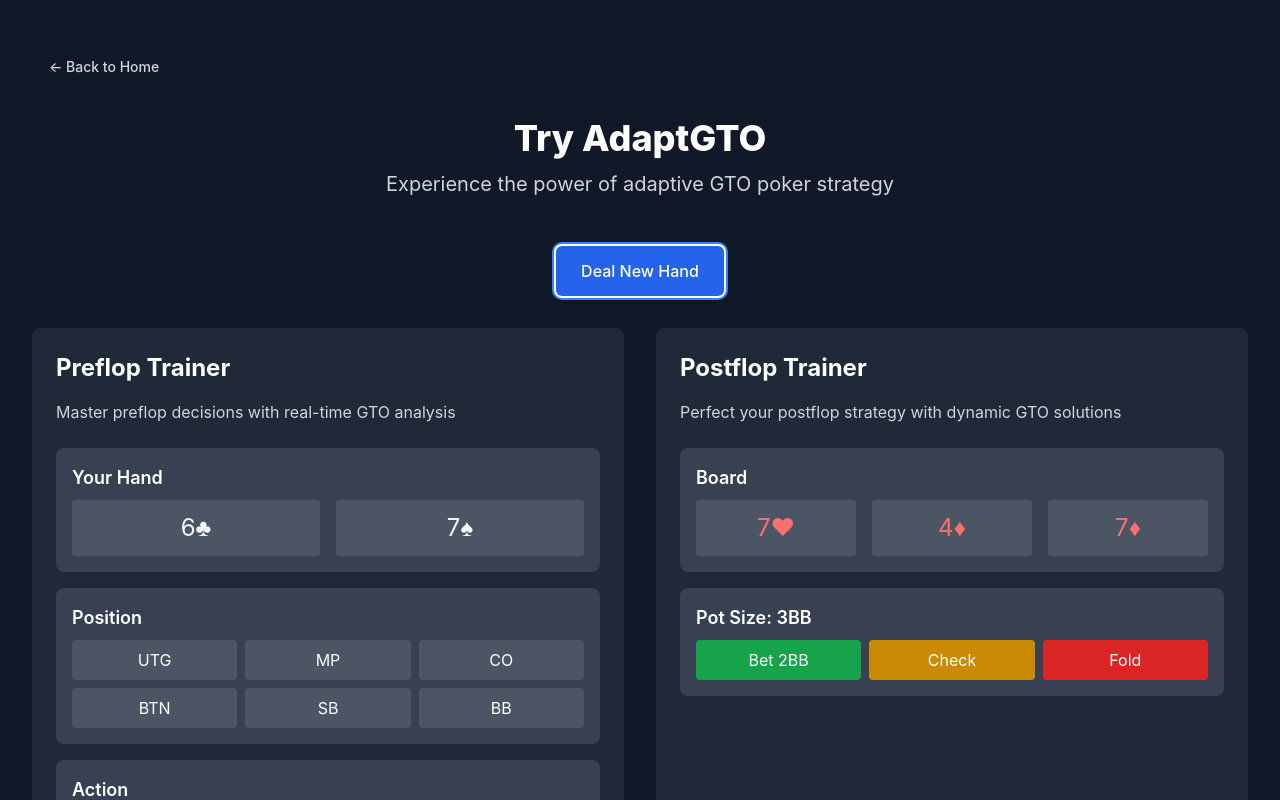
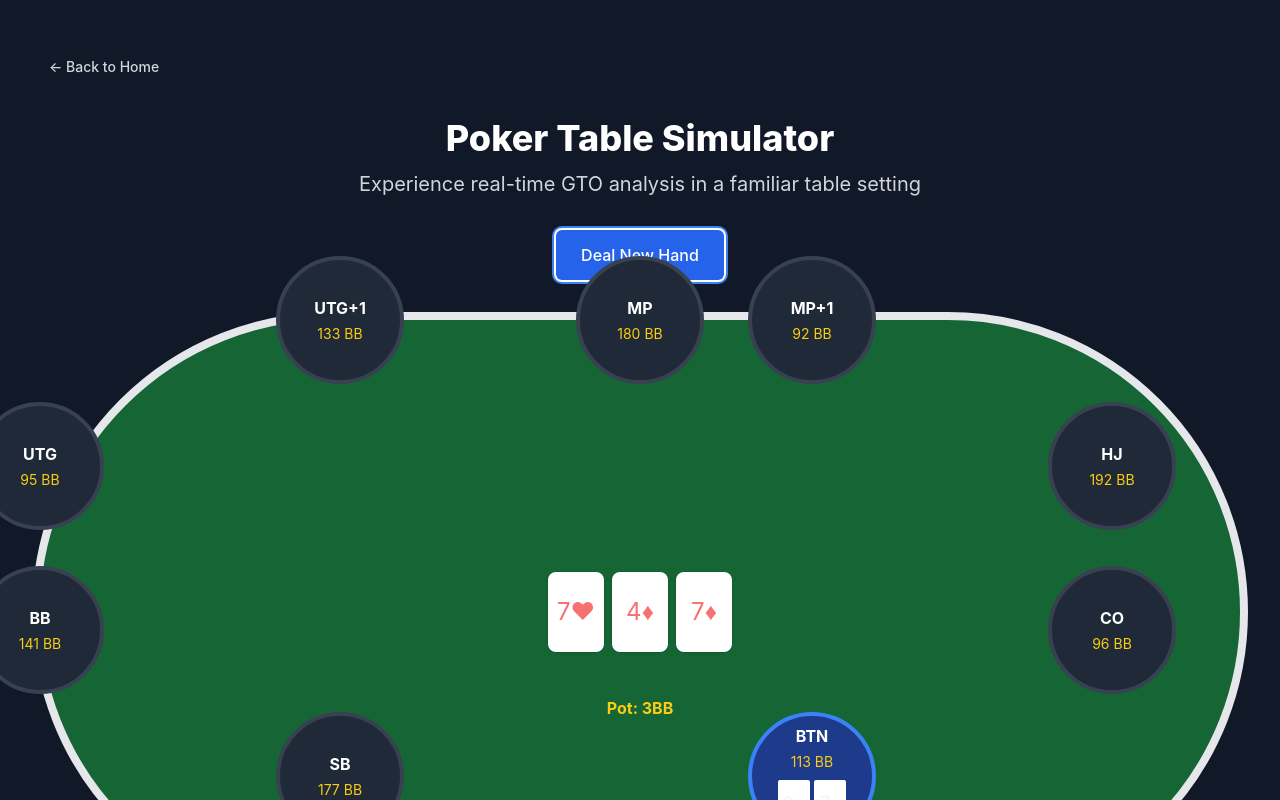
Before and after one commit to coleragone3/adaptigto-frontend, a React (Create React App) app: page /trial in a window 1280 px wide. Both pictures are taken after a click on the button "Deal New Hand". Shown: the top 800 px of the page. Built offline with nearby package versions, Linux system fonts and the light colour scheme; no server answers.

Commit message:
Update trial simulator with poker table view

```diff
--- a/src/components/TrialSimulator.jsx
+++ b/src/components/TrialSimulator.jsx
@@ -7,15 +7,14 @@ const CARDS = {
   suits: ['♠', '♥', '♦', '♣']
 };
 
-const POSITIONS = ['UTG', 'MP', 'CO', 'BTN', 'SB', 'BB'];
+const POSITIONS = ['UTG', 'UTG+1', 'MP', 'MP+1', 'HJ', 'CO', 'BTN', 'SB', 'BB'];
 
 const TrialSimulator = () => {
   const { user } = useUser();
   const navigate = useNavigate();
   const [showGTO, setShowGTO] = useState(false);
   const [gameState, setGameState] = useState(null);
-  const [selectedPosition, setSelectedPosition] = useState(null);
-  const [phase, setPhase] = useState('preflop'); // 'preflop' or 'postflop'
+  const [selectedPosition, setSelectedPosition] = useState('BTN'); // Default to button
 
   const generateRandomCard = (usedCards = []) => {
     let card;
@@ -46,10 +45,13 @@ const TrialSimulator = () => {
     setGameState({
       heroCards: [card1, card2],
       flopCards: [flop1, flop2, flop3],
-      potSize: 3 // Starting pot size in BB
+      potSize: 3, // Starting pot size in BB
+      players: POSITIONS.map(pos => ({
+        position: pos,
+        stack: Math.floor(Math.random() * (200 - 80) + 80), // Random stack between 80-200 BB
+        hasCards: true
+      }))
     });
-    setPhase('preflop');
-    setSelectedPosition(null);
     setShowGTO(false);
   };
 
@@ -57,30 +59,104 @@ const TrialSimulator = () => {
     return suit === '♥' || suit === '♦' ? 'text-red-400' : 'text-gray-100';
   };
 
-  const calculateGTOStrategy = (cards, position, phase, potSize) => {
-    // Simple GTO strategy calculation
+  const calculateGTOStrategy = (cards, position, stack) => {
     const handStrength = CARDS.ranks.indexOf(cards[0].rank) + CARDS.ranks.indexOf(cards[1].rank) / 13;
     const isSuited = cards[0].suit === cards[1].suit;
     const isPair = cards[0].rank === cards[1].rank;
 
-    if (phase === 'preflop') {
+    // More sophisticated GTO strategy based on position and stack depth
+    if (position === 'BTN' || position === 'CO') {
       if (isPair || (handStrength > 20) || (isSuited && handStrength > 18)) {
-        return { raise: 85, fold: 15 };
+        return { raise: 85, call: 10, fold: 5 };
       } else if (handStrength > 15) {
-        return { raise: 65, fold: 35 };
+        return { raise: 65, call: 20, fold: 15 };
       } else {
-        return { raise: 25, fold: 75 };
+        return { raise: 40, call: 20, fold: 40 };
+      }
+    } else if (position === 'SB') {
+      if (isPair || (handStrength > 20)) {
+        return { raise: 80, call: 15, fold: 5 };
+      } else {
+        return { raise: 30, call: 20, fold: 50 };
+      }
+    } else if (position === 'BB') {
+      if (isPair || handStrength > 18) {
+        return { raise: 70, call: 25, fold: 5 };
+      } else {
+        return { raise: 25, call: 45, fold: 30 };
       }
     } else {
-      // Postflop strategy
-      if (handStrength > 20) {
-        return { bet: 60, check: 35, fold: 5 };
-      } else if (handStrength > 15) {
-        return { bet: 40, check: 50, fold: 10 };
+      // Early position
+      if (isPair || handStrength > 22) {
+        return { raise: 90, call: 5, fold: 5 };
+      } else if (handStrength > 19) {
+        return { raise: 60, call: 10, fold: 30 };
       } else {
-        return { bet: 20, check: 50, fold: 30 };
+        return { raise: 15, call: 15, fold: 70 };
       }
     }
+  };
+
+  const renderPokerTable = () => {
+    if (!gameState) return null;
+
+    const seatPositions = {
+      'UTG': 'top-1/4 left-0',
+      'UTG+1': 'top-0 left-1/4',
+      'MP': 'top-0 left-1/2',
+      'MP+1': 'top-0 right-1/4',
+      'HJ': 'top-1/4 right-0',
+      'CO': 'bottom-1/4 right-0',
+      'BTN': 'bottom-0 right-1/4',
+      'SB': 'bottom-0 left-1/4',
+      'BB': 'bottom-1/4 left-0'
+    };
+
+    return (
+      <div className="relative w-full h-[600px] bg-green-800 rounded-full border-8 border-brown-800 mb-8">
+        {/* Center/Community Cards */}
+        <div className="absolute top-1/2 left-1/2 transform -translate-x-1/2 -translate-y-1/2 flex gap-2">
+          {gameState.flopCards.map((card, index) => (
+            <div key={index} className="w-14 h-20 bg-white rounded-lg shadow flex items-center justify-center">
+              <span className={`text-2xl ${getCardColor(card.suit)}`}>
+                {card.rank}{card.suit}
+              </span>
+            </div>
+          ))}
+        </div>
+
+        {/* Pot Size */}
+        <div className="absolute top-1/2 left-1/2 transform -translate-x-1/2 -translate-y-1/2 mt-24 text-yellow-400 font-bold">
+          Pot: {gameState.potSize}BB
+        </div>
+
+        {/* Player Seats */}
+        {gameState.players.map((player, index) => (
+          <div
+            key={player.position}
+            className={`absolute ${seatPositions[player.position]} transform -translate-x-1/2 -translate-y-1/2`}
+          >
+            <div className={`w-32 h-32 rounded-full flex flex-col items-center justify-center ${
+              player.position === selectedPosition ? 'bg-blue-900' : 'bg-gray-800'
+            } border-4 ${player.position === selectedPosition ? 'border-blue-500' : 'border-gray-700'}`}>
+              <div className="text-white font-bold mb-1">{player.position}</div>
+              <div className="text-yellow-400 text-sm">{player.stack} BB</div>
+              {player.position === selectedPosition && (
+                <div className="mt-2 flex gap-1">
+                  {gameState.heroCards.map((card, idx) => (
+                    <div key={idx} className="w-8 h-12 bg-white rounded-sm flex items-center justify-center">
+                      <span className={`text-lg ${getCardColor(card.suit)}`}>
+                        {card.rank}{card.suit}
+                      </span>
+                    </div>
+                  ))}
+                </div>
+              )}
+            </div>
+          </div>
+        ))}
+      </div>
+    );
   };
 
   return (
@@ -95,12 +171,12 @@ const TrialSimulator = () => {
           </button>
         </div>
 
-        <div className="text-center mb-12">
+        <div className="text-center mb-8">
           <h2 className="text-3xl font-extrabold text-white sm:text-4xl">
-            Try AdaptGTO
+            Poker Table Simulator
           </h2>
           <p className="mt-3 text-xl text-gray-300">
-            Experience the power of adaptive GTO poker strategy
+            Experience real-time GTO analysis in a familiar table setting
           </p>
         </div>
 
@@ -113,22 +189,18 @@ const TrialSimulator = () => {
           </button>
         </div>
 
+        {renderPokerTable()}
+
         {gameState && (
-          <div className="grid grid-cols-1 lg:grid-cols-2 gap-8">
-            {/* Preflop Section */}
-            <div className="bg-gray-800 rounded-lg shadow-lg overflow-hidden">
-              <div className="p-6">
-                <h3 className="text-2xl font-bold text-white mb-4">Preflop Trainer</h3>
-                <p className="text-gray-300 mb-6">
-                  Master preflop decisions with real-time GTO analysis
-                </p>
-
+          <div className="bg-gray-800 rounded-lg p-6 mt-8">
+            <h3 className="text-xl font-bold text-white mb-4">GTO Analysis</h3>
+            <div className="grid grid-cols-1 md:grid-cols-2 gap-6">
               <div className="space-y-4">
                 <div className="bg-gray-700 p-4 rounded-lg">
                   <h4 className="text-lg font-semibold text-white mb-2">Your Hand</h4>
-                    <div className="grid grid-cols-2 gap-4">
+                  <div className="flex gap-4 justify-center">
                     {gameState.heroCards.map((card, index) => (
-                        <div key={index} className="bg-gray-600 p-3 rounded text-center">
+                      <div key={index} className="w-14 h-20 bg-white rounded-lg shadow flex items-center justify-center">
                         <span className={`text-2xl ${getCardColor(card.suit)}`}>
                           {card.rank}{card.suit}
                         </span>
@@ -138,151 +210,61 @@ const TrialSimulator = () => {
                 </div>
 
                 <div className="bg-gray-700 p-4 rounded-lg">
-                    <h4 className="text-lg font-semibold text-white mb-2">Position</h4>
+                  <h4 className="text-lg font-semibold text-white mb-2">Position: {selectedPosition}</h4>
                   <div className="grid grid-cols-3 gap-2">
-                      {POSITIONS.map(pos => (
-                        <button
-                          key={pos}
-                          onClick={() => setSelectedPosition(pos)}
-                          className={`${
-                            selectedPosition === pos
-                              ? 'bg-blue-600 hover:bg-blue-700'
-                              : 'bg-gray-600 hover:bg-gray-700'
-                          } text-white px-3 py-2 rounded transition-colors`}
-                        >
-                          {pos}
-                        </button>
-                      ))}
-                    </div>
-                  </div>
-
-                  <div className="bg-gray-700 p-4 rounded-lg">
-                    <h4 className="text-lg font-semibold text-white mb-2">Action</h4>
-                    <div className="grid grid-cols-2 gap-4">
                     <button
                       onClick={() => setShowGTO(true)}
-                        className="bg-green-600 text-white px-4 py-2 rounded hover:bg-green-700"
+                      className="bg-green-600 text-white px-3 py-2 rounded hover:bg-green-700"
                     >
                       Raise 2.5BB
                     </button>
                     <button
                       onClick={() => setShowGTO(true)}
-                        className="bg-red-600 text-white px-4 py-2 rounded hover:bg-red-700"
+                      className="bg-yellow-600 text-white px-3 py-2 rounded hover:bg-yellow-700"
                     >
-                        Fold
-                      </button>
-                    </div>
-                  </div>
-
-                  {showGTO && selectedPosition && (
-                    <div className="bg-indigo-900 p-4 rounded-lg">
-                      <h4 className="text-lg font-semibold text-white mb-2">GTO Analysis</h4>
-                      <p className="text-gray-300">
-                        {(() => {
-                          const strategy = calculateGTOStrategy(gameState.heroCards, selectedPosition, 'preflop');
-                          return `Raise 2.5BB (${strategy.raise}%) | Fold (${strategy.fold}%)`;
-                        })()}
-                      </p>
-                    </div>
-                  )}
-                </div>
-              </div>
-            </div>
-
-            {/* Postflop Section */}
-            <div className="bg-gray-800 rounded-lg shadow-lg overflow-hidden">
-              <div className="p-6">
-                <h3 className="text-2xl font-bold text-white mb-4">Postflop Trainer</h3>
-                <p className="text-gray-300 mb-6">
-                  Perfect your postflop strategy with dynamic GTO solutions
-                </p>
-
-                <div className="space-y-4">
-                  <div className="bg-gray-700 p-4 rounded-lg">
-                    <h4 className="text-lg font-semibold text-white mb-2">Board</h4>
-                    <div className="grid grid-cols-3 gap-4">
-                      {gameState.flopCards.map((card, index) => (
-                        <div key={index} className="bg-gray-600 p-3 rounded text-center">
-                          <span className={`text-2xl ${getCardColor(card.suit)}`}>
-                            {card.rank}{card.suit}
-                          </span>
-                        </div>
-                      ))}
-                    </div>
-                  </div>
-
-                  <div className="bg-gray-700 p-4 rounded-lg">
-                    <h4 className="text-lg font-semibold text-white mb-2">Pot Size: {gameState.potSize}BB</h4>
-                    <div className="grid grid-cols-3 gap-2">
-                      <button
-                        onClick={() => {
-                          setPhase('postflop');
-                          setShowGTO(true);
-                        }}
-                        className="bg-green-600 text-white px-3 py-2 rounded hover:bg-green-700"
-                      >
-                        Bet {Math.round(gameState.potSize * 0.66)}BB
+                      Call
                     </button>
                     <button
-                        onClick={() => {
-                          setPhase('postflop');
-                          setShowGTO(true);
-                        }}
-                        className="bg-yellow-600 text-white px-3 py-2 rounded hover:bg-yellow-700"
-                      >
-                        Check
-                      </button>
-                      <button
-                        onClick={() => {
-                          setPhase('postflop');
-                          setShowGTO(true);
-                        }}
+                      onClick={() => setShowGTO(true)}
                       className="bg-red-600 text-white px-3 py-2 rounded hover:bg-red-700"
                     >
                       Fold
                     </button>
                   </div>
                 </div>
+              </div>
 
-                  {showGTO && phase === 'postflop' && selectedPosition && (
+              {showGTO && (
                 <div className="bg-indigo-900 p-4 rounded-lg">
-                      <h4 className="text-lg font-semibold text-white mb-2">GTO Analysis</h4>
+                  <h4 className="text-lg font-semibold text-white mb-2">GTO Recommendation</h4>
+                  <div className="space-y-2">
+                    {(() => {
+                      const strategy = calculateGTOStrategy(
+                        gameState.heroCards,
+                        selectedPosition,
+                        gameState.players.find(p => p.position === selectedPosition)?.stack
+                      );
+                      return (
+                        <>
                           <p className="text-gray-300">
-                        {(() => {
-                          const strategy = calculateGTOStrategy(gameState.heroCards, selectedPosition, 'postflop', gameState.potSize);
-                          return `Bet ${Math.round(gameState.potSize * 0.66)}BB (${strategy.bet}%) | Check (${strategy.check}%) | Fold (${strategy.fold}%)`;
+                            Raise 2.5BB: {strategy.raise}%
+                          </p>
+                          <p className="text-gray-300">
+                            Call: {strategy.call}%
+                          </p>
+                          <p className="text-gray-300">
+                            Fold: {strategy.fold}%
+                          </p>
+                          <div className="mt-4 text-sm text-gray-400">
+                            Based on: Position, Stack Depth, and Hand Strength
+                          </div>
+                        </>
+                      );
                     })()}
-                      </p>
+                  </div>
                 </div>
               )}
             </div>
-              </div>
-            </div>
-          </div>
-        )}
-
-        {!gameState && (
-          <div className="text-center text-gray-300 text-lg">
-            Click "Deal New Hand" to start practicing!
-          </div>
-        )}
-
-        {gameState && (
-          <div className="mt-8 flex justify-center space-x-4">
-            <button
-              onClick={() => setShowGTO(!showGTO)}
-              className="inline-flex items-center px-6 py-3 border border-transparent text-base font-medium rounded-md text-white bg-indigo-600 hover:bg-indigo-700 focus:outline-none focus:ring-2 focus:ring-offset-2 focus:ring-indigo-500"
-            >
-              {showGTO ? 'Hide GTO Analysis' : 'Show GTO Analysis'}
-            </button>
-            {!user && (
-              <a
-                href="/sign-up"
-                className="inline-flex items-center px-6 py-3 border border-transparent text-base font-medium rounded-md text-white bg-green-600 hover:bg-green-700 focus:outline-none focus:ring-2 focus:ring-offset-2 focus:ring-green-500"
-              >
-                Sign Up for Full Access
-              </a>
-            )}
           </div>
         )}
       </div>
```
Lines whose indentation alone changed are shown as unchanged.
